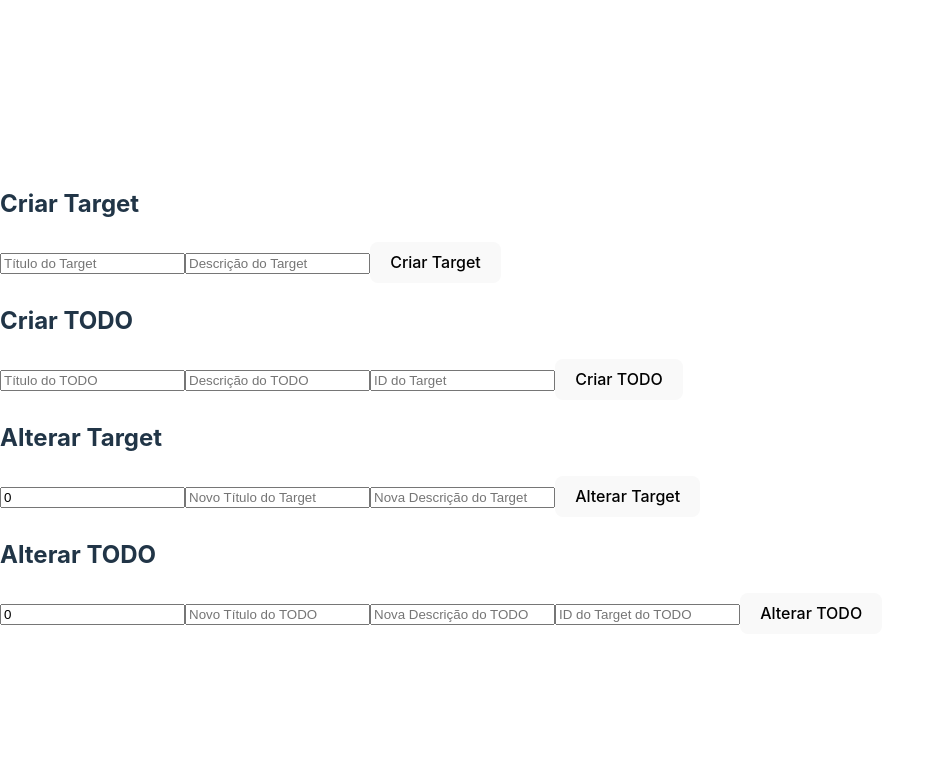
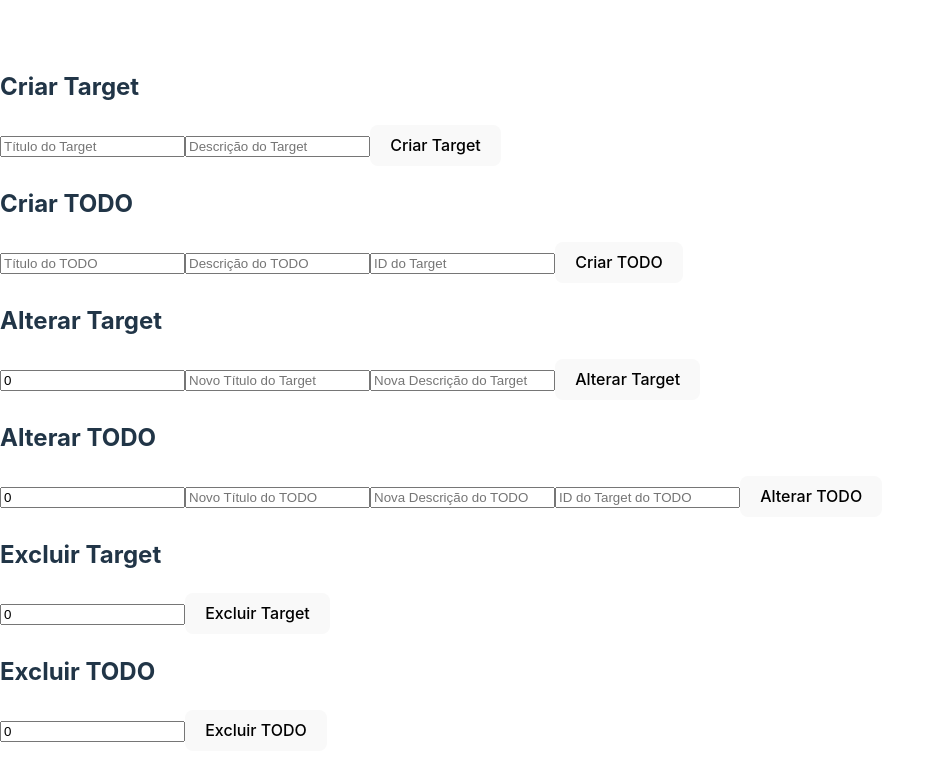
Before and after one commit to matheus-esteves10/cp5-front, a React (Vite) app: page / in a window 1280 px wide. Shown: the top 780 px of the page, without its empty margins (0-925 px from the left). Built offline with nearby package versions, Linux system fonts and the light colour scheme.

Commit message:
adicionando forms para excluir

```diff
--- a/src/App.tsx
+++ b/src/App.tsx
@@ -1,11 +1,11 @@
-import { useState } from 'react'
-import reactLogo from './assets/react.svg'
-import viteLogo from '/vite.svg'
-import './App.css'
-import axios from 'axios'
+import React, { useState } from 'react';
+import reactLogo from './assets/react.svg';
+import viteLogo from '/vite.svg';
+import './App.css';
+import axios from 'axios';
 
 function App() {
-  const [count, setCount] = useState(0)
+  const [count, setCount] = useState(0);
 
   // Interfaces
   interface Todo {
@@ -24,8 +24,8 @@ function App() {
   }
 
   const baseUrl = 'https://todo-caio.azurewebsites.net/api/';
-  const [target, setTargets] = useState<Target | null>(null);
-  const [todo, setTodo] = useState<Todo | null>(null);
+  const [targets, setTargets] = useState<Target[]>([]);
+  const [todos, setTodos] = useState<Todo[]>([]);
   const [todoId, setTodoId] = useState<number>(0);
   const [targetId, setTargetId] = useState<number>(0);
   const [targetTitle, setTargetTitle] = useState('');
@@ -81,8 +81,9 @@ function App() {
 
   const deleteTarget = async () => {
     try {
-      const response = await requestBase.delete(`targets/${targetId}`);
-      setTargets(response.data);
+      await requestBase.delete(`targets/${targetId}`);
+      // Após exclusão, recarregar a lista de targets
+      getTarget();
     } catch (error) {
       console.error('Erro na requisição:', error);
     }
@@ -101,7 +102,7 @@ function App() {
   const getTodo = async () => {
     try {
       const response = await requestBase.get('Todo');
-      setTodo(response.data);
+      setTodos(response.data);
     } catch (error) {
       console.error('Erro na requisição:', error);
     }
@@ -110,7 +111,7 @@ function App() {
   const getTodoById = async () => {
     try {
       const response = await requestBase.get(`todo/${todoId}`);
-      setTodo(response.data);
+      setTodos(response.data);
     } catch (error) {
       console.error('Erro na requisição:', error);
     }
@@ -147,8 +148,9 @@ function App() {
 
   const deleteTodo = async () => {
     try {
-      const response = await requestBase.delete(`todo/${todoId}`);
-      setTodo(response.data);
+      await requestBase.delete(`todo/${todoId}`);
+      // Após exclusão, recarregar a lista de todos
+      getTodo();
     } catch (error) {
       console.error('Erro na requisição:', error);
     }
@@ -157,7 +159,7 @@ function App() {
   return (
     <>
       <div className="App">
-        <div className='post'>
+        <div className="post">
           <h2>Criar Target</h2>
           <form
             onSubmit={(e) => {
@@ -284,6 +286,42 @@ function App() {
             <button type="submit">Alterar TODO</button>
           </form>
         </div>
+
+        <div className="forms-excluir">
+          <h2>Excluir Target</h2>
+          <form
+            onSubmit={(e) => {
+              e.preventDefault();
+              deleteTarget();
+            }}
+          >
+            <input
+              type="number"
+              placeholder="ID do Target"
+              value={targetId}
+              onChange={(e) => setTargetId(parseInt(e.target.value))}
+              required
+            />
+            <button type="submit">Excluir Target</button>
+          </form>
+
+          <h2>Excluir TODO</h2>
+          <form
+            onSubmit={(e) => {
+              e.preventDefault();
+              deleteTodo();
+            }}
+          >
+            <input
+              type="number"
+              placeholder="ID do TODO"
+              value={todoId}
+              onChange={(e) => setTodoId(parseInt(e.target.value))}
+              required
+            />
+            <button type="submit">Excluir TODO</button>
+          </form>
+        </div>
       </div>
     </>
   );
```
Also changed, not shown: 1 other file (tests, documents, lock files or other folders).
